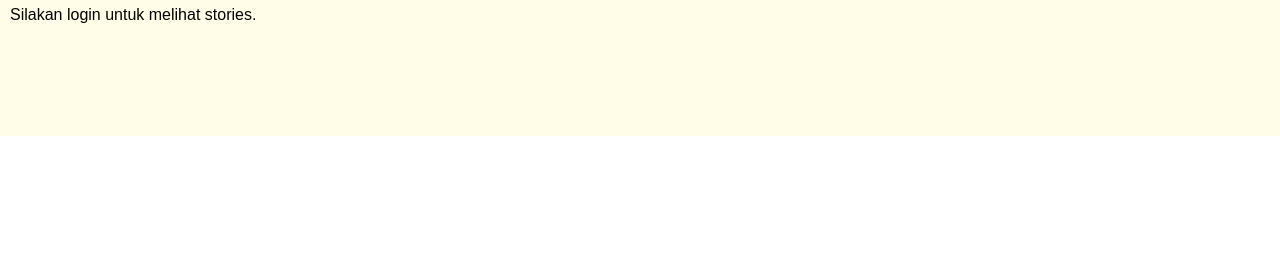
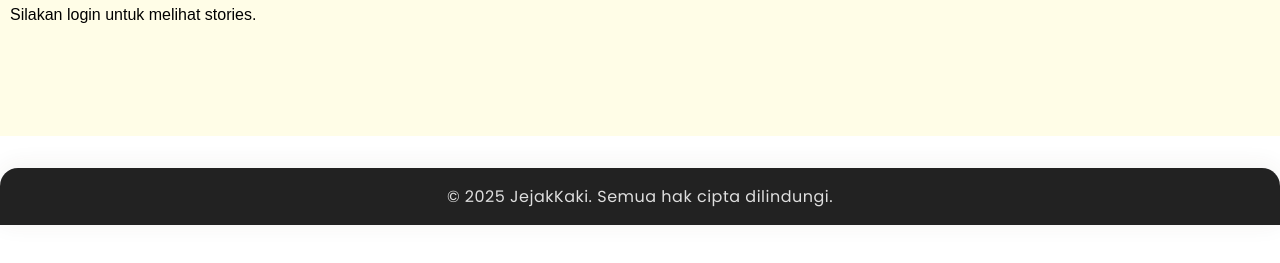
Before and after one commit to farahaurellia/instigrim-vite, a website built with Vite: page src/index.html in a window 1280 px wide. Shown: the part 177-440 px from the top of the page. Built offline with nearby package versions, Linux system fonts and the light colour scheme.

Commit message:
fix: footer for accessibility

```diff
--- a/src/index.html
+++ b/src/index.html
@@ -30,6 +30,11 @@
       </div>
     </header>
     <main id="main-content" class="main-content"></main>
+    <footer class="footer" style="background: #222; color: #fff; text-align: center; padding: 1rem 0;">
+      <div class="container">
+        <p>&copy; 2025 JejakKaki. Semua hak cipta dilindungi.</p>
+      </div>
+    </footer>
     <script>
       feather.replace();
     </script>
--- a/src/styles/styles.css
+++ b/src/styles/styles.css
@@ -870,3 +870,38 @@ button i {
   font-weight: bold;
   letter-spacing: 0.5px;
 }
+
+/* Modern Minimalist Footer */
+.footer {
+  background: linear-gradient(90deg, #23272f 0%, #4B352A 100%);
+  color: #fff;
+  text-align: center;
+  padding: 1.5rem 0;
+  border-radius: 18px 18px 0 0;
+  box-shadow: 0 -2px 24px rgba(75,53,42,0.07);
+  font-size: 1.08rem;
+  letter-spacing: 0.5px;
+  margin-top: 32px;
+}
+
+.footer .container {
+  max-width: 900px;
+  margin: 0 auto;
+}
+
+.footer p {
+  margin: 0;
+  opacity: 0.85;
+  font-weight: 500;
+  letter-spacing: 0.5px;
+  font-family: 'Poppins', sans-serif;
+  font-size: 1rem;
+}
+
+@media (max-width: 700px) {
+  .footer {
+    border-radius: 0;
+    font-size: 0.98rem;
+    padding: 1rem 0;
+  }
+}
```
